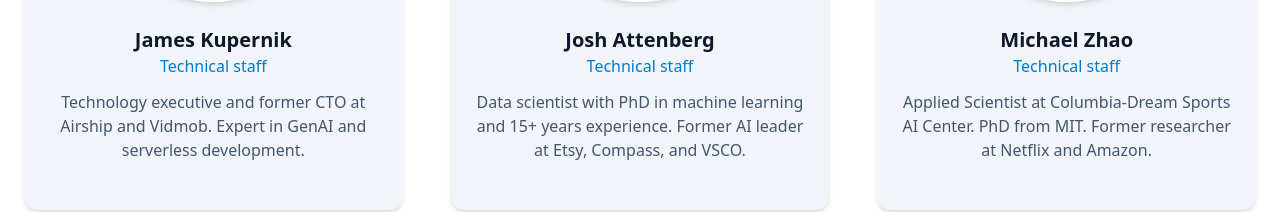
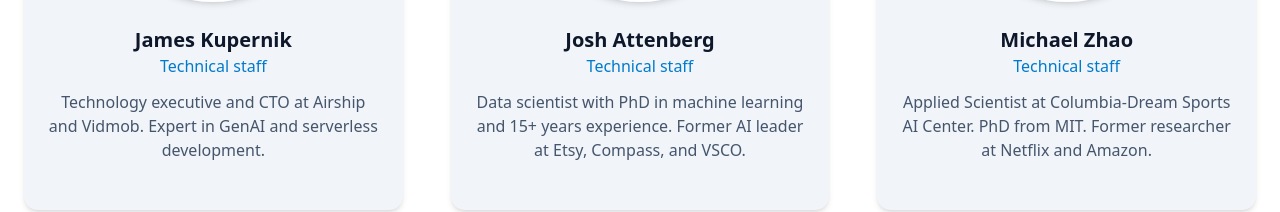
Before and after one commit to pairium/landing, a Next.js app: page / in a window 1280 px wide. Shown: the part 3198-3410 px from the top of the page. Built offline with nearby package versions, Linux system fonts and the light colour scheme.

Commit message:
Correct title for James Kupernik's bio from "former CTO" to "CTO"

```diff
--- a/app/page.tsx
+++ b/app/page.tsx
@@ -231,7 +231,7 @@ export default function LandingPage() {
                     <h3 className="text-xl font-bold text-slate-900 dark:text-white">James Kupernik</h3>
                     <p className="mb-3 text-[#007ACC] dark:text-[#40A9FF]">Technical staff</p>
                     <p className="mb-6 text-slate-600 dark:text-slate-300">
-                      Technology executive and former CTO at Airship and Vidmob. Expert in GenAI and serverless development.
+                      Technology executive and CTO at Airship and Vidmob. Expert in GenAI and serverless development.
                     </p>
                   </div>
                 </div>
```
